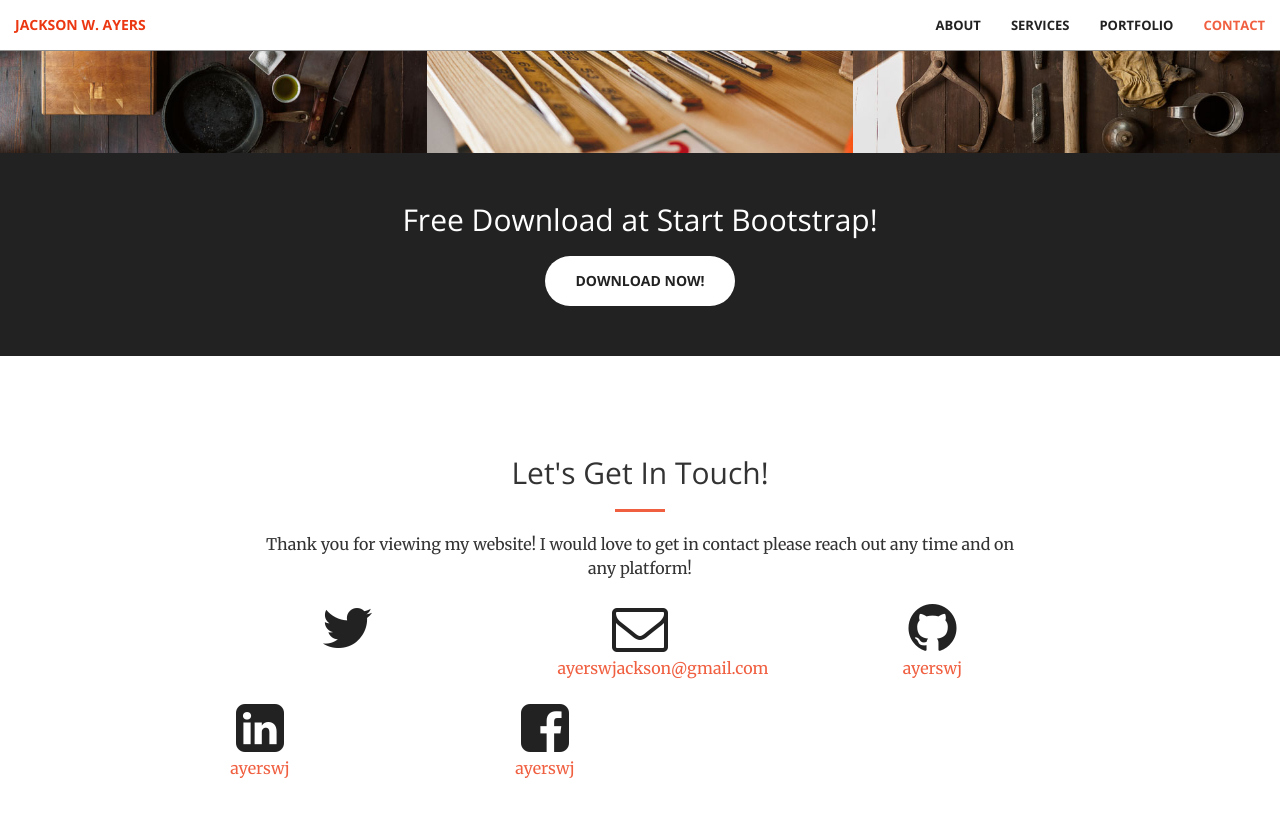
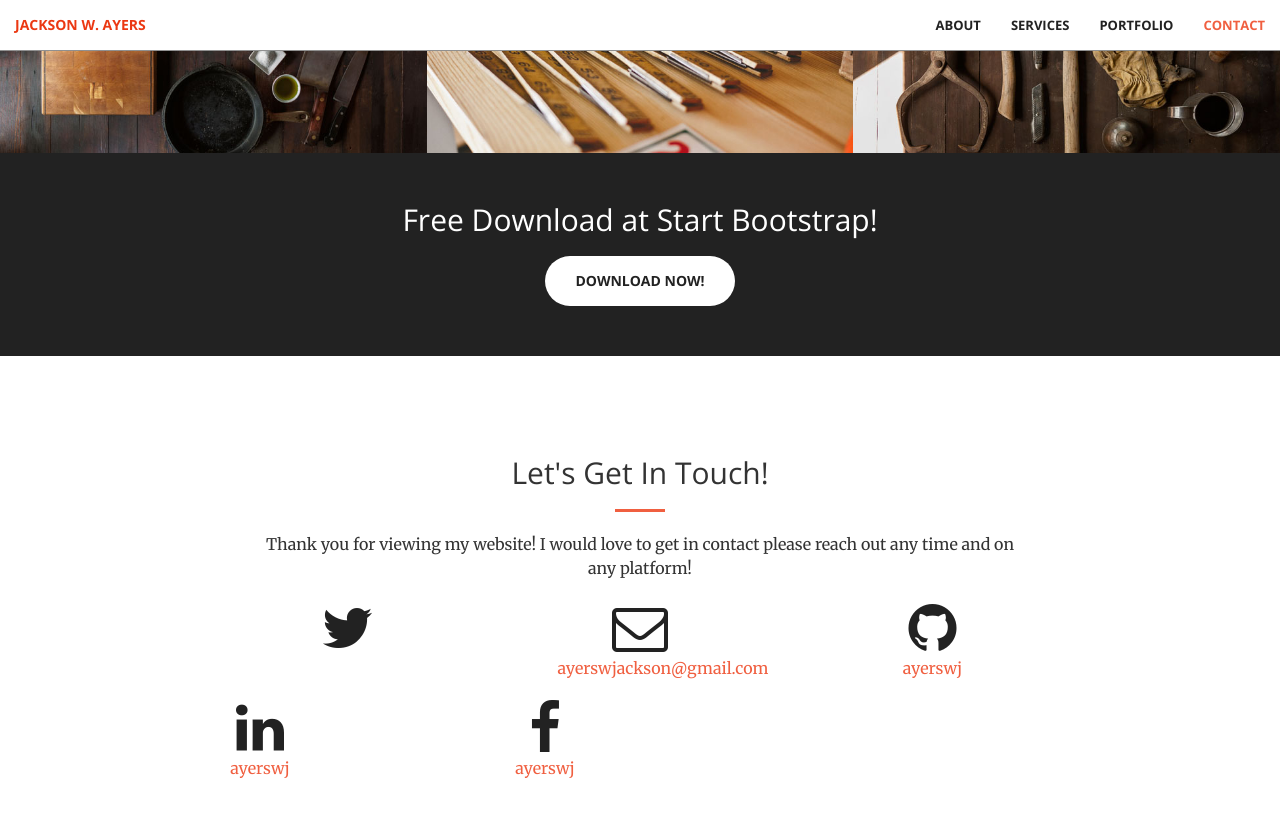
Before and after one commit to ayerswj/ayerswj.github.io, a Jekyll site: the page built from index.html, in a window 1280 px wide and 900 px high, scrolled down 2033 px. Shown: the top 817 px of the window. Built offline with Jekyll 4.4.1, drawn with Linux system fonts in a browser that asks for light colours.

Commit message:
style change

```diff
--- a/_includes/contact.html
+++ b/_includes/contact.html
@@ -27,13 +27,13 @@
       </div>
       <div class="col-lg-2 col-lg-offset-1 text-center">
           <a href="https://www.linkedin.com/in/{{ site.linkedin_username }}">
-          <i class="fa fa-linkedin-square fa-3x wow bounceIn" data-wow-delay=".1s"></i>
+          <i class="fa fa-linkedin fa-3x wow bounceIn" data-wow-delay=".1s"></i>
               <p>{{ site.linkedin_username }}</p>
           </a>
       </div>
       <div class="col-lg-2 col-lg-offset-1 text-center">
           <a href="https://www.facebook.com/{{ site.facebook_username }}">
-          <i class="fa fa-facebook-square fa-3x wow bounceIn" data-wow-delay=".1s"></i>
+          <i class="fa fa-facebook-f fa-3x wow bounceIn" data-wow-delay=".1s"></i>
               <p>{{ site.facebook_username }}</p>
           </a>
       </div>
```
